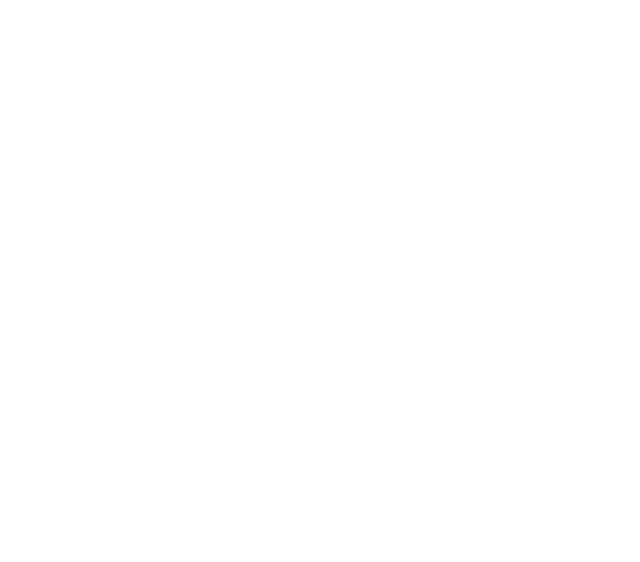
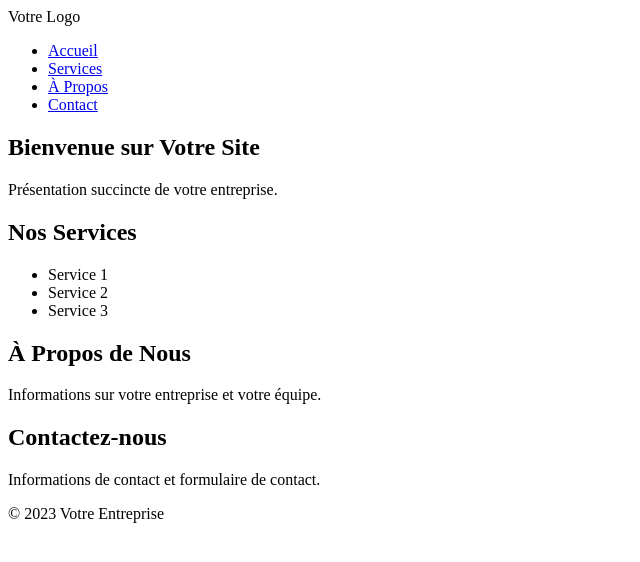
Before and after one commit to Guillaumedev69/Projet-site-vitrine-teuma-sme, a plain HTML site: page index.html in a window 1280 px wide. Shown: the whole page, without its empty margins (0-640 px from the left). Drawn offline with Linux system fonts and the light colour scheme.

Commit message:
mise en place brouillon template

```diff
--- a/index.html
+++ b/index.html
@@ -4,9 +4,49 @@
     <meta charset="UTF-8">
     <meta name="viewport" content="width=device-width, initial-scale=1.0">
     <link rel="stylesheet" href="css/style.css">
-    <title>Teuma SME</title>
+    <title>Teuma SME - Accueil</title>
 </head>
 <body>
 
+    <header>
+        <div class="logo">Votre Logo</div>
+        <nav>
+            <ul>
+                <li><a href="#accueil">Accueil</a></li>
+                <li><a href="#services">Services</a></li>
+                <li><a href="#a-propos">À Propos</a></li>
+                <li><a href="#contact">Contact</a></li>
+            </ul>
+        </nav>
+    </header>
+
+    <section id="accueil" class="section">
+        <h1>Bienvenue sur Votre Site</h1>
+        <p>Présentation succincte de votre entreprise.</p>
+    </section>
+
+    <section id="services" class="section">
+        <h2>Nos Services</h2>
+        <ul>
+            <li>Service 1</li>
+            <li>Service 2</li>
+            <li>Service 3</li>
+        </ul>
+    </section>
+
+    <section id="a-propos" class="section">
+        <h2>À Propos de Nous</h2>
+        <p>Informations sur votre entreprise et votre équipe.</p>
+    </section>
+
+    <section id="contact" class="section">
+        <h2>Contactez-nous</h2>
+        <p>Informations de contact et formulaire de contact.</p>
+    </section>
+
+    <footer>
+        <p>&copy; 2023 Votre Entreprise</p>
+    </footer>
+
 </body>
 </html>
```
